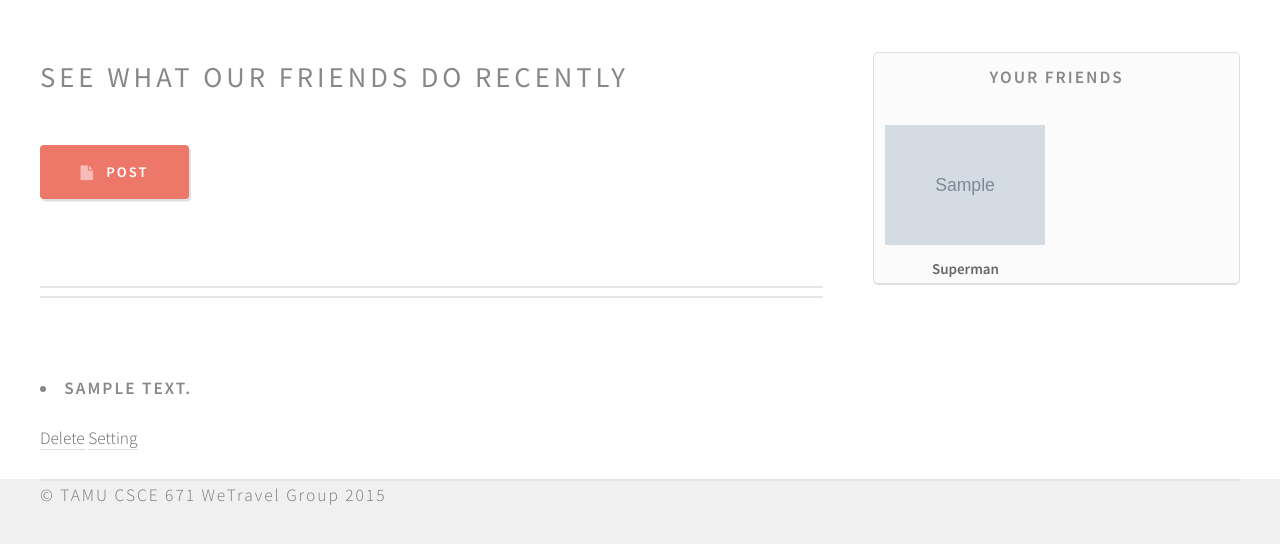
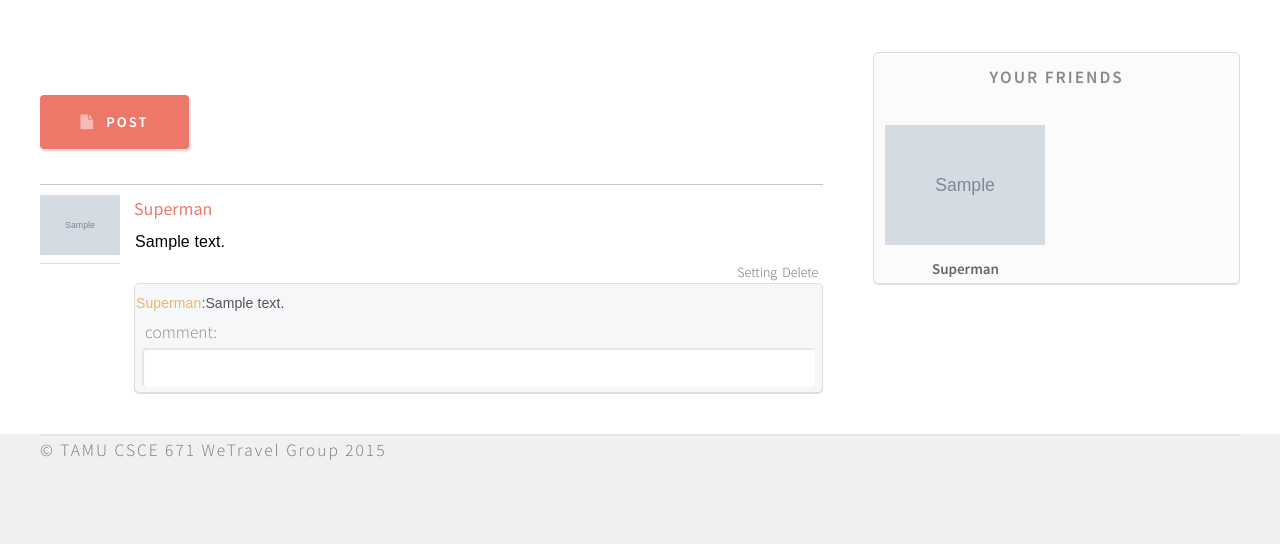
Before and after one commit to ShiyangChen/WeTravel-Website-Django, a Django app: page /wetravel/profile/1/ in a window 1280 px wide. Shown: the part 152-696 px from the top of the page. Run offline with Django 3.2, Linux system fonts and the light colour scheme; a user stored in the database is signed in; data comes from the database, SQL or seed files in the repository; tables that the repository leaves empty hold one stand-in row (values such as "Sample post"); grey boxes marked "Sample" are stand-in pictures; parts of the project's set-up code (start-up, migrations or seed data) failed here and were passed over; some libraries are stand-ins or nearby versions.

Commit message:
change profile-post-outlook

```diff
--- a/static/css/settings_page.css
+++ b/static/css/settings_page.css
@@ -278,8 +278,11 @@ div.overlay  {
 
 /* for post */
 .my_post {
-	border-top: 2px solid rgb(199, 199, 199);
-	padding-top: 15px;
+	border-top: 1px solid rgb(199, 199, 199);
+	padding-top: 10px;
+	padding-bottom: 10px;
+	margin-top: 5px;
+	margin-bottom: 5px;
 }
 
 .my_post a {
@@ -298,8 +301,10 @@ div.overlay  {
 .post_content p {
 	letter-spacing: 0.1px;
 	text-align: left;
-	font-size: 20px;
+	font-size: 16px;
 	margin: 5px 1px 1px 1px;
+	font-family: sans-serif;
+	color: black;
 }
 
 .comment-content {
@@ -314,9 +319,20 @@ div.overlay  {
 }
 
 .my_post .user-name {
-	font-size: 20px;
+	font-size: 18px;
 	font-weight: 400;
 	color: rgb(237, 120, 106);
+}
+
+.comment-content p {
+	font-size: 14px;
+	color: rgb(86, 84, 89);
+
+}
+
+.comment-content .user-name {
+	font-size: 14px;
+	color: rgb(237, 181, 106);
 }
 
 .my_post input[type="text"] {
@@ -326,11 +342,11 @@ div.overlay  {
 	background: white;
 	width: 98%;
 	margin: auto;
-	margin-top: 5px;
+	margin-bottom: 5px;
 	box-shadow: inset 1px 1px 1px 1px rgba(0,0,0,0.1);
 	border-radius: 4px;
 	line-height: 1.25em;
-	padding: 0.75em 1em 0.75em 1em;
+	padding: 0.5em 0.75em 0.5em 0.75em;
 	-moz-transition: background-color 0.25s ease-in-out;
 	-webkit-transition: background-color 0.25s ease-in-out;
 	-o-transition: background-color 0.25s ease-in-out;
@@ -339,23 +355,24 @@ div.overlay  {
 
 }
 
-.my_post input[type="submit"] {
-	-webkit-appearance: none;
 
-	background: #ed786a;
-	color: #fff !important;
-	border-radius: 4px;
-	border: 0;
-	outline: 0;
-	font-size: 12px;
-	box-shadow: 0.125em 0.175em 0 0 rgba(0,0,0,0.125);
-	font-weight: 400;
-	-moz-transition: all 0.25s ease-in-out;
-	-webkit-transition: all 0.25s ease-in-out;
-	-o-transition: all 0.25s ease-in-out;
-	-ms-transition: all 0.25s ease-in-out;
-	transition: all 0.25s ease-in-out;
-	text-align: center;
-	padding: 1px;
-	letter-spacing: 1px;
+.my_post input[type="text"]:focus {
+	background: white;
 }
+
+.my_post label {
+	margin-bottom: 1px;
+	text-transform: lowercase;
+	font-weight: 200;
+	margin-left: 10px;
+}
+
+.my_post ul {
+	margin-bottom: 1.5em;
+}
+
+.my_post li {
+	float: right;
+	margin-right: 5px;
+	font-size: 14px;
+}
--- a/wetravel/templates/wetravel/profile.html
+++ b/wetravel/templates/wetravel/profile.html
@@ -33,22 +33,59 @@
 
   <!-- Content -->
     <div id="content" class="8u">
-      <h2>See what our friends do recently</h2>
+
       <ul class="actions">
             <li><a href="/wetravel/create-post/" class="button icon fa-file">Post</a></li>
       </ul>
-      {% for my_post in my_posts %}
-      <article class="box post">
 
-       <h3><li>{{ my_post.text }}</li></h3>
-      <ul><a  href="../../delete_confirm/{{my_post.id}}/" role="button"><small> Delete</small></a>
-       <!-- <a href="javascript:rmPost()"  onclick="rmPost({{my_post.id}})" role="button"><small>        Delete</small></a>-->
-        <a href="../../privacy_choose/{{my_post.id}}/",role="button"><small>Setting</small></a>
-      </ul>
+      {% if target_user %}
+      {% else %}
+      {% endif %}
 
-      </article>
-     {% endfor %}
+      {% for post in my_posts %}
+      <div class="my_post with-flex ">
+          <div class="post_publisher">
+              <a href= "/wetravel/profile/{{post.publisher.id}}"><img border="0" alt="{{post.publisher.user.username }}" src="{{ post.publisher.avatar_image }}" height="60" weight="60"/></br></a>
+            </div>
+            <div class="post_content">
+              <span class="user-name">{{ post.publisher.user.username }}</span>
+              <p>{{ post.text }}</p>
+
+              <ul>
+                <li><a  href="../../delete_confirm/{{post.id}}/" role="button">Delete</a></li>
+               <!-- <a href="javascript:rmPost()"  onclick="rmPost({{my_post.id}})" role="button"><small>        Delete</small></a>-->
+                <li><a href="../../privacy_choose/{{post.id}}/",role="button">Setting</a></li>
+              </ul>
+
+              <div class="comment-content">
+                {% if comment_lists %}
+                   {% for comment in comment_lists %}
+                   {% ifequal post.id  comment.to_post.id %}
+                   <p><span class="user-name">{{comment.login_user.username}}</span>:{{comment.text}}</p>
+                   {%endifequal%}
+                  {% endfor %}
+               {%endif%}
+
+                <form class ="my_form" action="/wetravel/comment_upload/{{post.id}}/" method="POST" id="comment-form">
+                  {% csrf_token %}
+                  <label>Comment:</label>
+                  <input type="text" name="comment" id="comment-text"></input>
+
+               </form>
+             </div><!-- end of comment-content -->
+
+           </div> <!-- end of post_content-->
+      </div> <!--end of class my_post-->
+      {% endfor %}
+
+
+
+
+
+
     </div> <!--end of 8u"-->
+
+
 
     <div id="sidebar" class="4u">
       <div class="panel">
--- a/wetravel/views.py
+++ b/wetravel/views.py
@@ -342,8 +342,10 @@ def profile(request,param1):
     target_user=UserProfile.objects.get(id=param1)
     my_posts=Post.objects.filter(publisher=target_user)
     my_posts=my_posts.order_by("-id")
+    comment_lists=Comment.objects.order_by("-id")
 
-    context_dict = {'my_posts':my_posts,'user':user }
+    context_dict = {'my_posts':my_posts,'user':user, 'comment_lists': comment_lists}
+
 
     if(cur_user.id != target_user.id):
         context_dict['target_user'] = target_user;
@@ -536,7 +538,8 @@ def comment_upload(request,param1):
         comment_post=Post.objects.get(id=param1)
         c=Comment(login_user=user,text=comment_info,to_post=comment_post)
         c.save()
-        return HttpResponseRedirect('/wetravel/')
+        #return HttpResponseRedirect('/wetravel/')
+        return HttpResponseRedirect(request.META.get('HTTP_REFERER'))
 
 
         # print "it's a test"
```
Also changed, not shown: wetravel/templates/wetravel/index.html (+2 -6 lines), static/css/style.css (line endings or trailing spaces).
